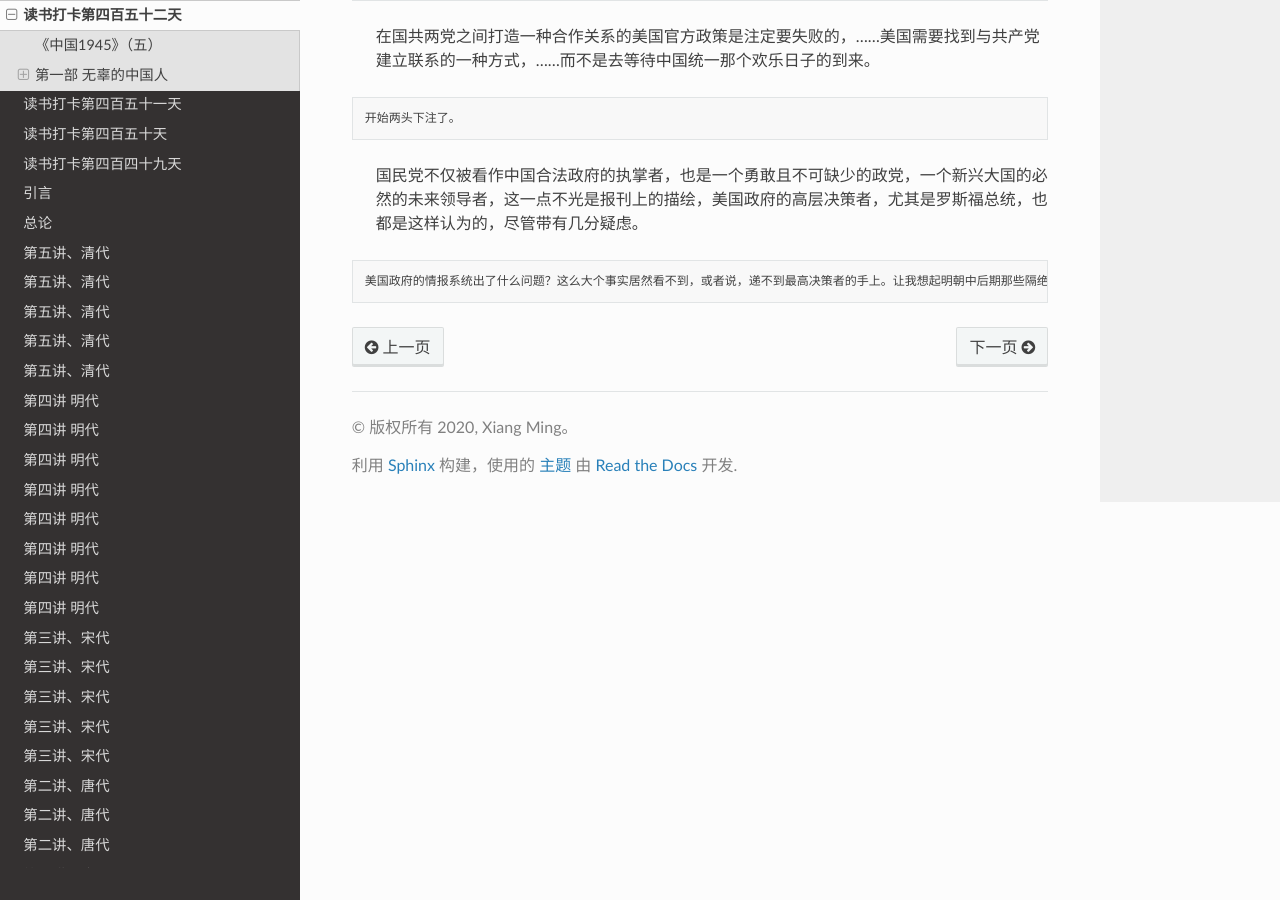
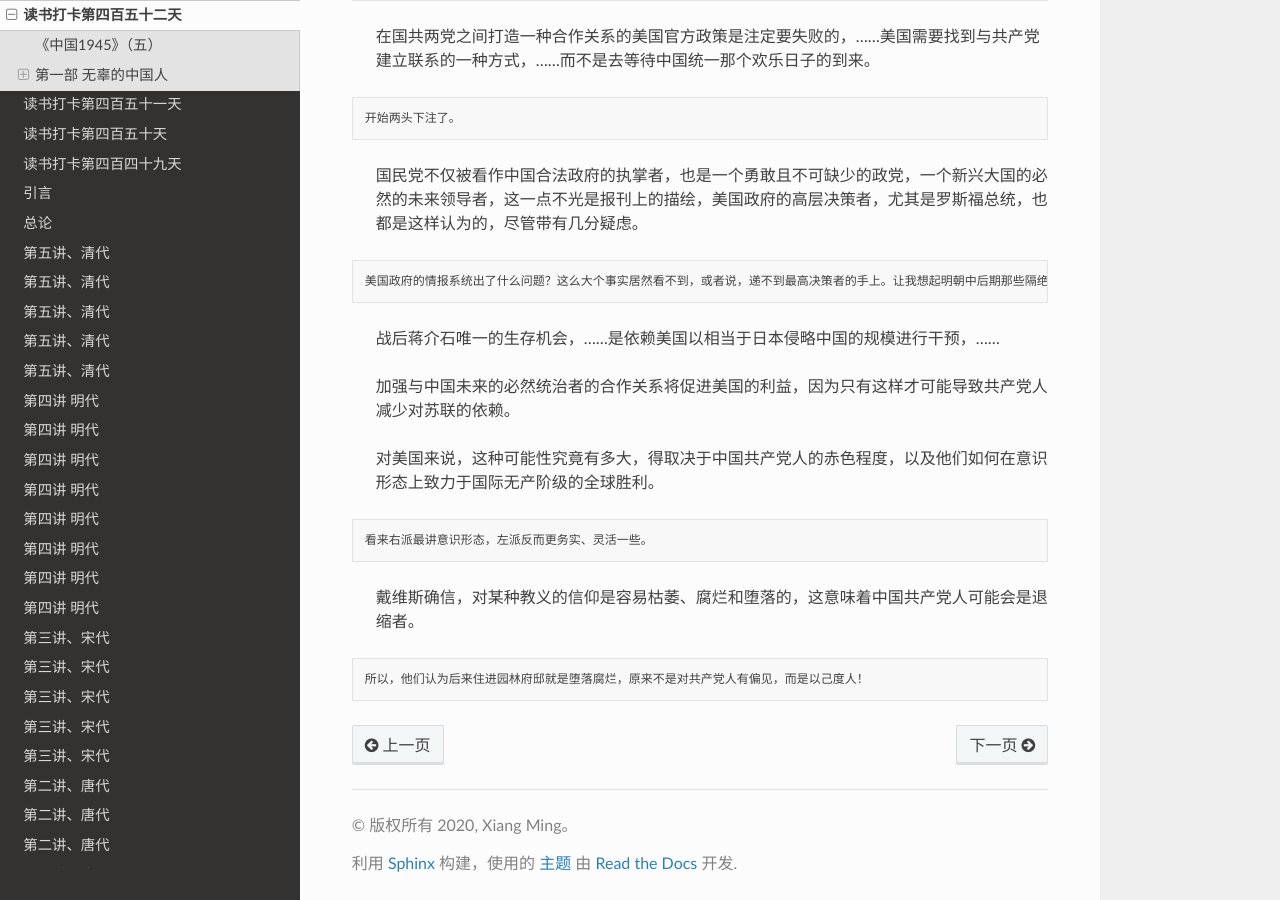
Before and after one commit to xiangming1975/reading, a Sphinx documentation site: the page built from source/2021-10-21.md, in a window 1280 px wide and 900 px high, scrolled down 745 px. Built offline with Sphinx 7.4.7 and the Read the Docs theme 2.0.0, drawn with Linux system fonts in a browser that asks for light colours.

Commit message:
中国1945

````diff
--- a/source/2021-10-21.md
+++ b/source/2021-10-21.md
@@ -27,3 +27,16 @@
 ```
 美国政府的情报系统出了什么问题？这么大个事实居然看不到，或者说，递不到最高决策者的手上。让我想起明朝中后期那些隔绝中外、闭塞言路的宦官。
 ```
+> 战后蒋介石唯一的生存机会，……是依赖美国以相当于日本侵略中国的规模进行干预，……
+
+> 加强与中国未来的必然统治者的合作关系将促进美国的利益，因为只有这样才可能导致共产党人减少对苏联的依赖。
+
+> 对美国来说，这种可能性究竟有多大，得取决于中国共产党人的赤色程度，以及他们如何在意识形态上致力于国际无产阶级的全球胜利。
+```
+看来右派最讲意识形态，左派反而更务实、灵活一些。
+```
+> 戴维斯确信，对某种教义的信仰是容易枯萎、腐烂和堕落的，这意味着中国共产党人可能会是退缩者。
+```
+所以，他们认为后来住进园林府邸就是堕落腐烂，原来不是对共产党人有偏见，而是以己度人！
+```
+>
````
